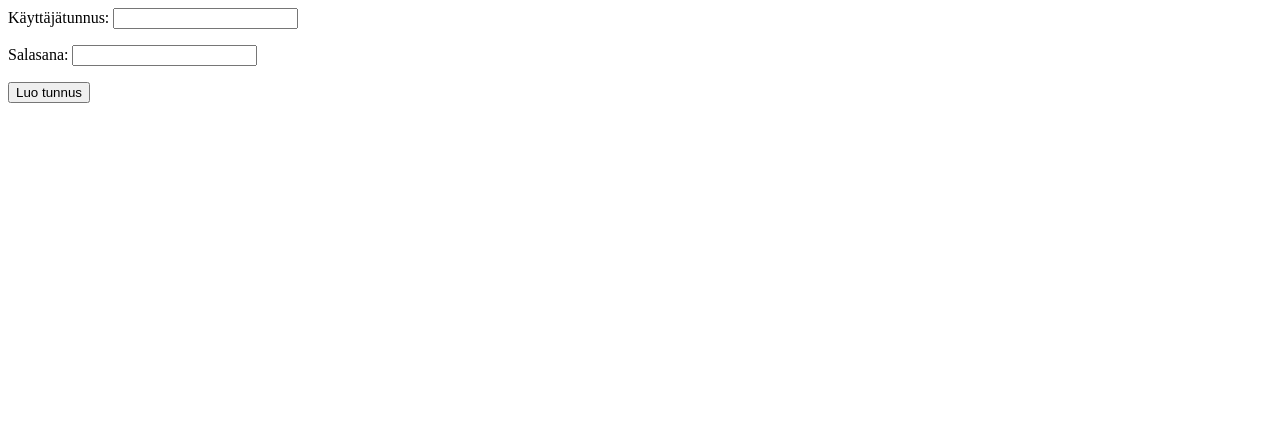
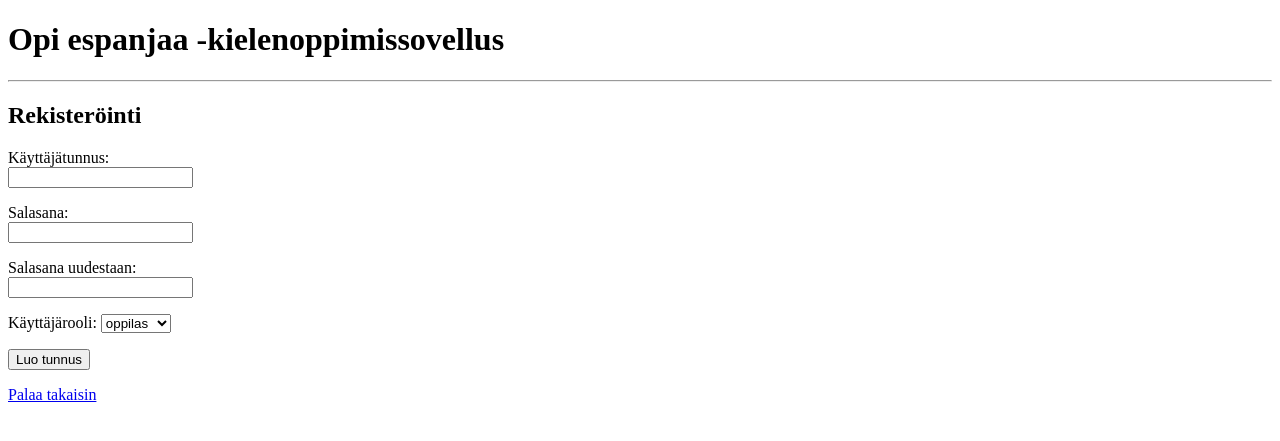
Before and after one commit to alaanni/Finnish-Spanish-learning-app, a Flask app: page /register in a window 1280 px wide. Shown: the top 441 px of the page. Run offline with Flask 2, Linux system fonts and the light colour scheme.

Commit message:
register

```diff
--- a/routes.py
+++ b/routes.py
@@ -26,7 +26,19 @@ def register():
     if request.method == "POST":
         username = request.form["username"]
         password = request.form["password"]
-        if users.register(username,password):
+        password2 = request.form["password2"]
+        role = request.form["role"]
+        level = 0
+        if len(username) < 1 or len(username) > 15:
+            return render_template("error.html", message="Käyttäjätunnuksessa tulee olla 1-15 merkkiä")
+        if password != password2:
+            return render_template("error.html", "salasanat eivät täsmää")
+        if password == "":
+            return render_template("error.html", message="Anna käyttäjälle salasana")
+        if role != "1" and role != "2":
+            return render_template("error.html", message="Tuntematon käyttäjärooli")
+
+        if users.register(username,password, role, level):
             return redirect("/")
         else:
             return render_template("error.html",message="Rekisteröinti ei onnistunut")
--- a/templates/register.html
+++ b/templates/register.html
@@ -1,8 +1,25 @@
+{% extends "layout.html" %}
+{% block content %}
+
+<h2>Rekisteröinti</h2>
 
 <form action="/register" method="post">
-Käyttäjätunnus: <input type="text" name="username">
+Käyttäjätunnus: <br><input type="text" name="username" minlength="1" maxlength="20">
 <p>
-Salasana: <input type="password" name="password">
+Salasana: <br><input type="password" name="password1">
+<p>
+Salasana uudestaan: <br><input type="password" name="password2">
+<p>
+Käyttäjärooli:
+<select name="role">
+<option value=1> oppilas
+<option value=2> opettaja
+</select>
 <p>
 <input type="submit" value="Luo tunnus">
 </form>
+
+<p>
+<a href="/login">Palaa takaisin</a>
+
+{% endblock %}
```
